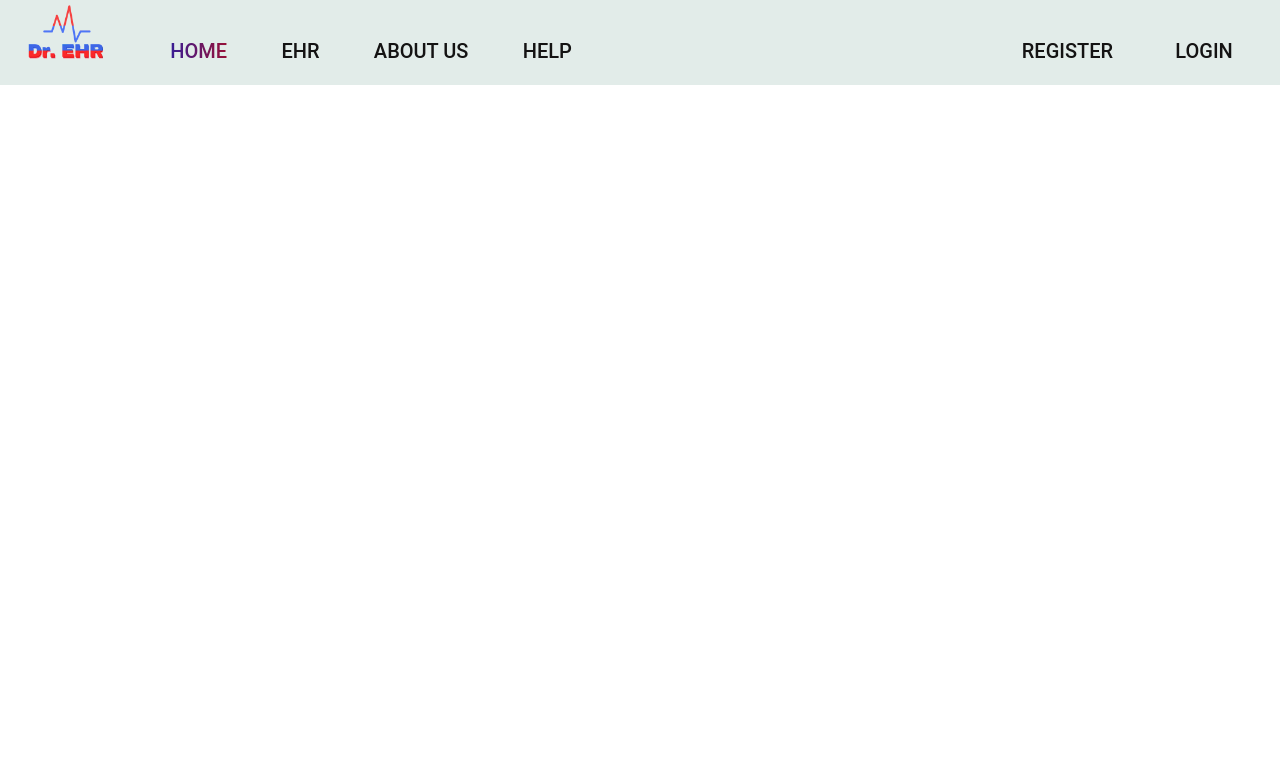
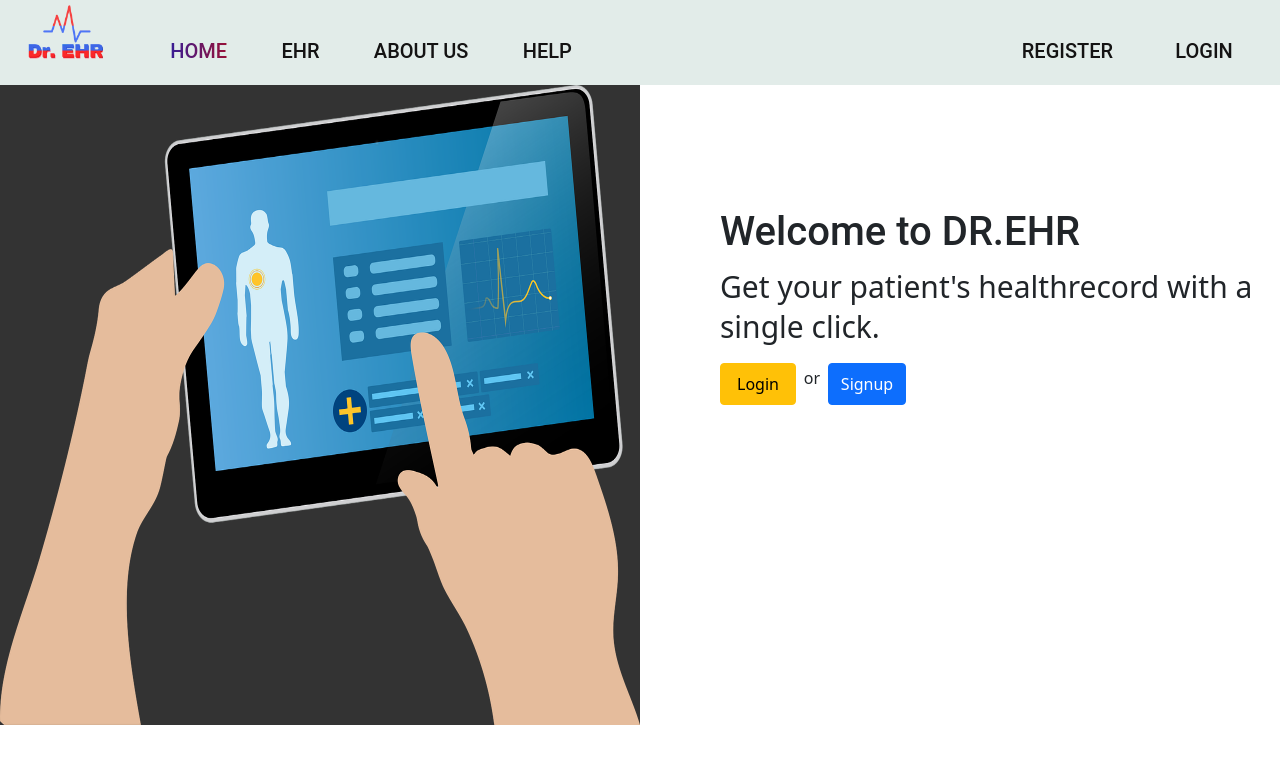
Before and after one commit to Aswath1999/EHRCRUD, a PHP site: page /EHR/home.php in a window 1280 px wide. Shown: the top 764 px of the page. Run offline with PHP 8.4, Linux system fonts and the light colour scheme.

Commit message:
very basic homepage

```diff
--- a/css/partials/_variables.css
+++ b/css/partials/_variables.css
@@ -1,5 +1,6 @@
 html,body{
     margin:0%;
+    padding:0%;
     box-sizing:border-box;
     width:100%;
     height:100%;
--- a/css/styles.css
+++ b/css/styles.css
@@ -9,6 +9,9 @@
 @import url(./partials/_globals.css);
 
 /* CSS for navbar */
+
+
+
 .bg-color{
     background-color:var(--navbar-color);
 }
@@ -149,6 +152,8 @@
     /* transform:translate(20px,-10px); */
     transform:scale(1.1);
     cursor: pointer;
+    box-shadow:  var(--shadow-color);
+
 }
 .accordion .accordion-body div>p{
     font-size: 20px;
@@ -206,4 +211,27 @@
     width:80%;
 }
 
-/* Image popup css from W3schools */
+/* home page css design */
+.home img{
+    width: 40rem;
+    height:40rem;
+    background: rgba(0, 0, 0, 0.8);
+    overflow: hidden;
+}
+.home .container-fluid .row div.text strong{
+    font-size:40px;
+    line-height: 70px;
+    font-family:var(--roboto);
+    font-weight: 500;
+}
+.home .container-fluid .row div.text{
+    padding-top: 7rem;
+    padding-bottom: 7rem;
+    padding-left:5rem;
+    font-size: 30px;
+    font-weight:400;
+    line-height: 40px;
+}
+.home .container-fluid .row div.text span{
+    font-size: 1rem;
+}
--- a/home.php
+++ b/home.php
@@ -5,6 +5,24 @@
     $_SESSION['url'] = $_SERVER['REQUEST_URI'];
 ?>
 
+<section class="home">
+    <div class="container-fluid">
+        <div class="row">
+            <div class="col col-lg-6 col-sm-12 ps-0">
+                <div>
+                    <img src="ehr.png" alt="">
+                </div>
+            </div>
+            <div class="col-lg-6 text">
+                <strong>Welcome to DR.EHR</strong><br>
+                Get your patient's healthrecord with a single click. <br>
+                <a class="btn btn-warning py-2 px-3 mt-3" href="./login/Login.php">Login</a> <span>or</span>
+                <a class="btn btn-primary py-2 mt-3" href="./Register/Register.php">Signup</a>
+            </div>
+        </div>
+
+    </div>
+</section>
 
 
     <!-- <script src="./Js/index.js"></script> -->
```
Also changed, not shown: ehr.png (added).
